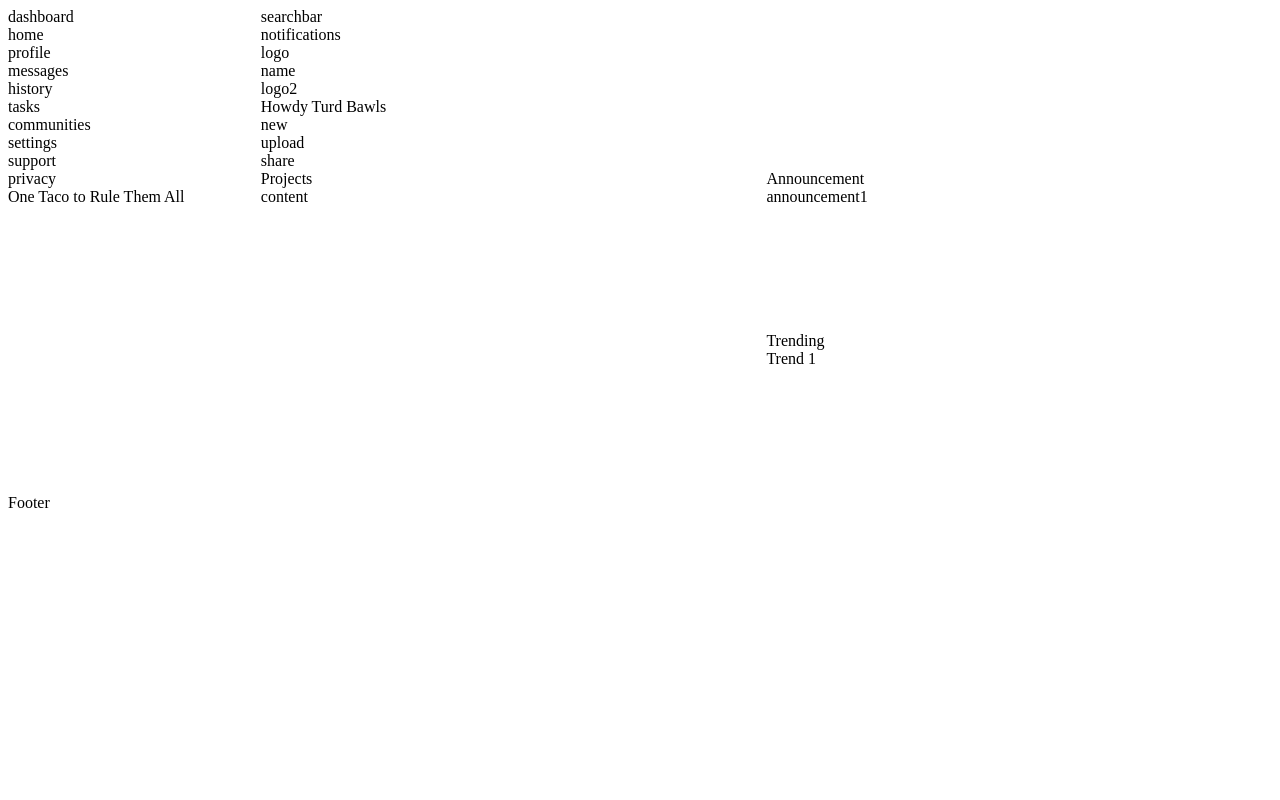
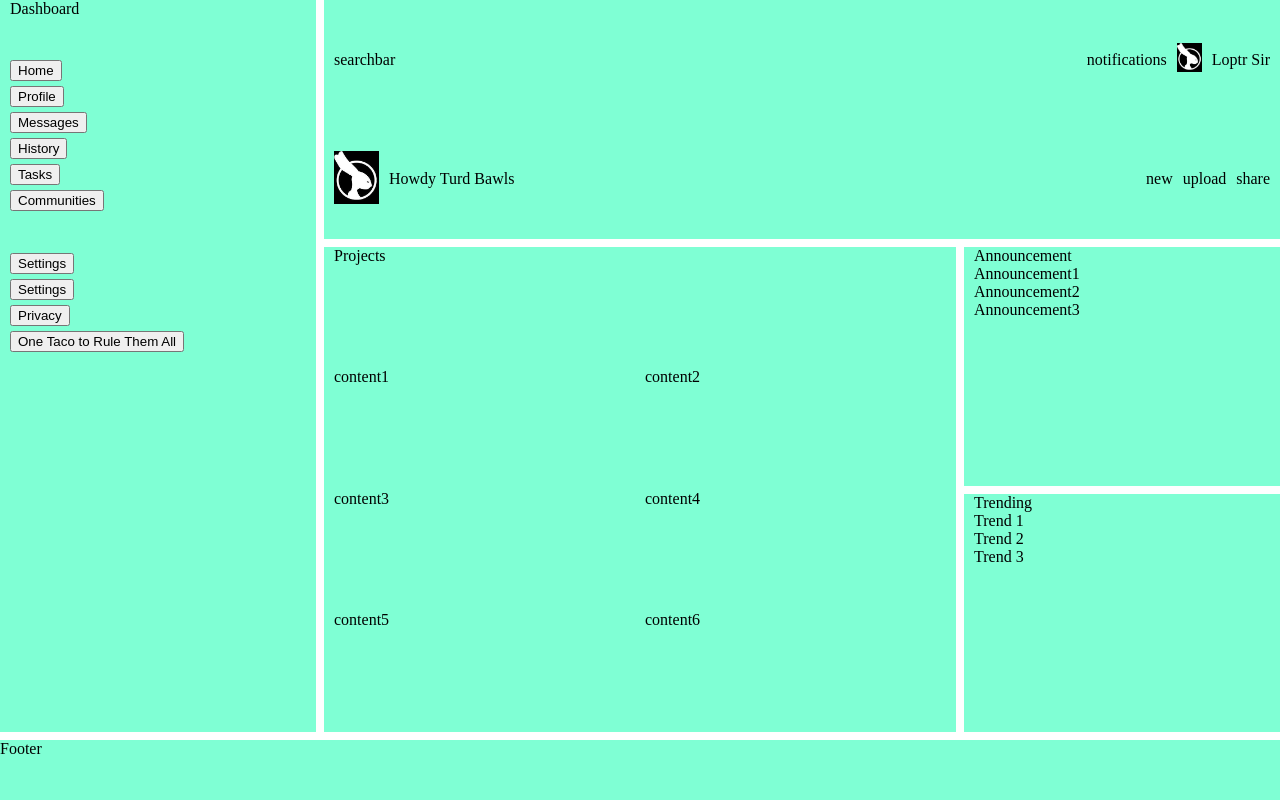
Before and after one commit to LoptrSir/Admin-Dashboard-ToP, a plain HTML site: page index.html in a window 1280 px wide. Drawn offline with Linux system fonts and the light colour scheme.

Commit message:
Mostly CSS layout work. Minor HTML

```diff
--- a/index.html
+++ b/index.html
@@ -10,17 +10,17 @@
 </head>
 
 <body>
-    <div class="wrapper">
+ <!--   <div class="wrapper">  -->
         <div class="container">
             <div class="header">
                 <div class="row1">
                     <div id="searchbar">searchbar</div>
                     <div id="notifcation">notifications</div>
-                    <div id="logo">logo</div>
-                    <div id="name">name</div>
+                    <div id="logo"><img src="../images/LLogo1.jpg" alt="Rabbit Logo" width="25rem" height="auto"></div>
+                    <div id="name">Loptr Sir</div>
                 </div>
                 <div class="row2">
-                    <div id="logo1">logo2</div>
+                    <div id="logo1"><img src="../images/LLogo1.jpg" alt="Rabbit Logo" width="45rem" height="auto"></div>
                     <div id="greet">Howdy Turd Bawls</div>
                     <div id="new">new</div>
                     <div id="upload">upload</div>
@@ -29,33 +29,46 @@
             </div>
 
             <div class="navbar">
-                <div id="dashboard">dashboard</div>
-                <div id="home">home</div>
-                <div id="profile">profile</div>
-                <div id="messages">messages</div>
-                <div id="history">history</div>
-                <div id="tasks">tasks</div>
-                <div id="communities">communities</div>
-                <div id="settings">settings</div>
-                <div id="support">support</div>
-                <div id="privacy">privacy</div>
-                <div id="tacos">One Taco to Rule Them All</div>
+                <div id="dashboard">Dashboard</div>
+                <p></p>
+                <div id="home"><button>Home</button></div>
+                <div id="profile"><button>Profile</button></div>
+                <div id="messages"><button>Messages</button></div>
+                <div id="history"><button>History</button></div>
+                <div id="tasks"><button>Tasks</button></div>
+                <div id="communities"><button>Communities</button></div>
+                <p></p>
+                <div id="settings"><button>Settings</button></div>
+                <div id="support"><button>Settings</button></div>
+                <div id="privacy"><Button>Privacy</Button></div>
+                <div id="tacos"><Button>One Taco to Rule Them All</Button></div>
+                        <!-- CREATE A RANDOM TACO WEBSEARCH GOTO LINK BUTTON -->
             </div>
 
             <div class="projects">Projects
-                <div class="content">content</div>
+                <div></div>
+                <div class="content">content1</div>
+                <div class="content">content2</div>
+                <div class="content">content3</div>
+                <div class="content">content4</div>
+                <div class="content">content5</div>
+                <div class="content">content6</div>
+
             </div>
 
             <div class="announcements">Announcement
-                <div id="announce">announcement1</div>
+                <div class="announce">Announcement1</div>
+                <div class="announce">Announcement2</div><div id="announce">Announcement3</div>
             </div>
 
             <div class="trending">Trending
-                <div id="trend">Trend 1</div>
+                <div class="trend">Trend 1</div>
+                <div class="trend">Trend 2</div>
+                <div class="trend">Trend 3</div>
             </div>
             <div class="footer">Footer</div>
 
         </div>
-    </div>
+ <!--   </div>  -->
 
 </html>
--- a/style.css
+++ b/style.css
@@ -1,43 +1,95 @@
-
+html,
+body {
+  margin: 0;
+  padding: 0;
+  height: 100%;
+}
 /*
 .wrapper {
+
+
     display: flex;
     justify-content: space-around;
   /*  align-items: space-around;
 } */
 
-
 .container {
+  height: 100%;
   display: grid;
-grid-template-columns: 1fr 2fr 2fr;
-grid-template-rows: repeat(4, 1fr);
+  grid-template-columns: minmax(200px, 1fr) minmax(400px, 2fr) minmax(
+      200px,
+      1fr
+    );
+  grid-template-rows: repeat(3, minmax(150px, 1fr)) minmax(10px, 0.25fr);
+  gap: 8px;
 }
 
 .header {
-  grid-column: 2/3;
+  display: grid;
+  grid-template-rows: 1fr 1fr;
+  grid-template-columns: 1fr;
+  grid-column: 2/4;
+  background-color: aquamarine;
+
+}
+
+.row1,
+.row2 {
+  display: flex;
+  align-items: center;
+  gap: 10px;
+  justify-content: space-between; /* Push items to the left and right */
+  margin-left: 10px;
+  margin-right: 10px;
+}
+
+.row2 #greet {
+  margin-right: auto;
+}
+
+.row1 #searchbar {
+  margin-right: auto; /* Push searchbar to the left */
 }
 
 .navbar {
   grid-column: 1;
   grid-row: 1/4;
+  background-color: aquamarine;
+  display: flex;
+  flex-direction: column;
+  gap: 5px;
+  justify-content: start;
+  padding-left: 10px;
+
 }
 
 .projects {
   grid-column: 2;
-grid-row: 2/3;
+  grid-row: 2/4;
+  background-color: aquamarine;
+  display: grid;
+  grid-template-columns: 1fr 1fr;
+  grid-template-rows: auto;
+  padding-left: 10px;
 }
 
 .announcements {
   grid-column: 3;
   grid-row: 2;
+  background-color: aquamarine;
+  padding-left: 10px;
 }
 
 .trending {
   grid-column: 3;
   grid-row: 3;
+  background-color: aquamarine;
+  padding-left: 10px;
 }
 
 .footer {
-    grid-column: 1-3;
+  grid-column: 1/4;
   grid-row: 4;
+  background-color: aquamarine;
+  /*justify-self: center;*/
 }
```
Also changed, not shown: images/LLogo1.jpg (added). Lines whose indentation alone changed are shown as unchanged.
